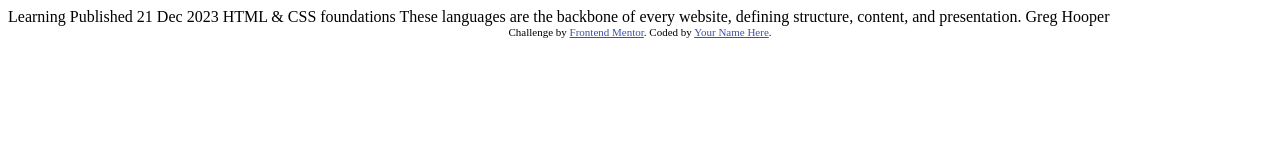
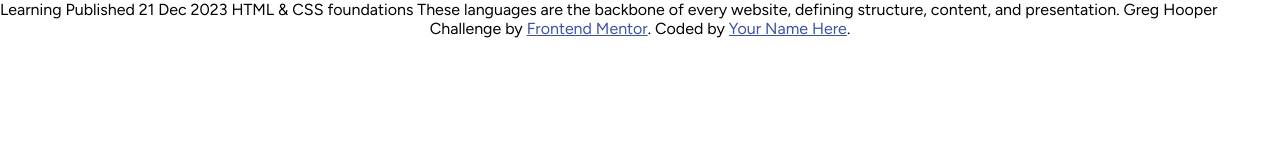
Before and after one commit to lesliebagalho/frontendmentor-blog-preview-card, a plain HTML site: page index.html in a window 1280 px wide. Drawn offline with Linux system fonts and the light colour scheme.

Commit message:
feat: configurações principais no index e style - font, root, variáveis

```diff
--- /dev/null
+++ b/assets/css/style.css
@@ -0,0 +1,38 @@
+@charset "UTF-8";
+
+/* - Mobile: 375px */
+/* - Desktop: 1440px */
+
+/* - Family: [Figtree](https://fonts.google.com/specimen/Figtree)
+- Weights: 500, 800 */
+
+
+@import url('https://fonts.googleapis.com/css2?family=Figtree:ital,wght@0,300..900;1,300..900&display=swap');
+
+:root{
+    --yellow: hsl(47, 88%, 63%);
+    --white: hsl(0, 0%, 100%);
+    --gray-500: hsl(0, 0%, 42%);
+    --gray-950: hsl(0, 0%, 7%);
+}
+
+*{
+    padding: 0;
+    margin: 0;
+    box-sizing: border-box;
+}
+
+body{
+    font-family: 'Figtree';
+    font-size: 16px;
+}
+
+
+/* Footer */
+.attribution {
+    text-align: center;
+}
+
+.attribution a {
+    color: hsl(228, 45%, 44%);
+}
--- a/index.html
+++ b/index.html
@@ -8,15 +8,12 @@
 
   <title>Frontend Mentor | Blog preview card</title>
 
-  <!-- Feel free to remove these styles or customise in your own stylesheet 👍 -->
-  <style>
-    .attribution { font-size: 11px; text-align: center; }
-    .attribution a { color: hsl(228, 45%, 44%); }
-  </style>
+  <link rel="stylesheet" href="./assets/css/style.css">
 </head>
 <body>
 
-  Learning
+  <main class="container">
+    Learning
 
   Published 21 Dec 2023
 
@@ -25,9 +22,10 @@
   These languages are the backbone of every website, defining structure, content, and presentation.
 
   Greg Hooper
+  </main>
 
   <div class="attribution">
-    Challenge by <a href="https://www.frontendmentor.io?ref=challenge" target="_blank">Frontend Mentor</a>.
+    Challenge by <a href="https://www.frontendmentor.io?ref=challenge" target="_blank" rel="noopener">Frontend Mentor</a>.
     Coded by <a href="#">Your Name Here</a>.
   </div>
 </body>
```
